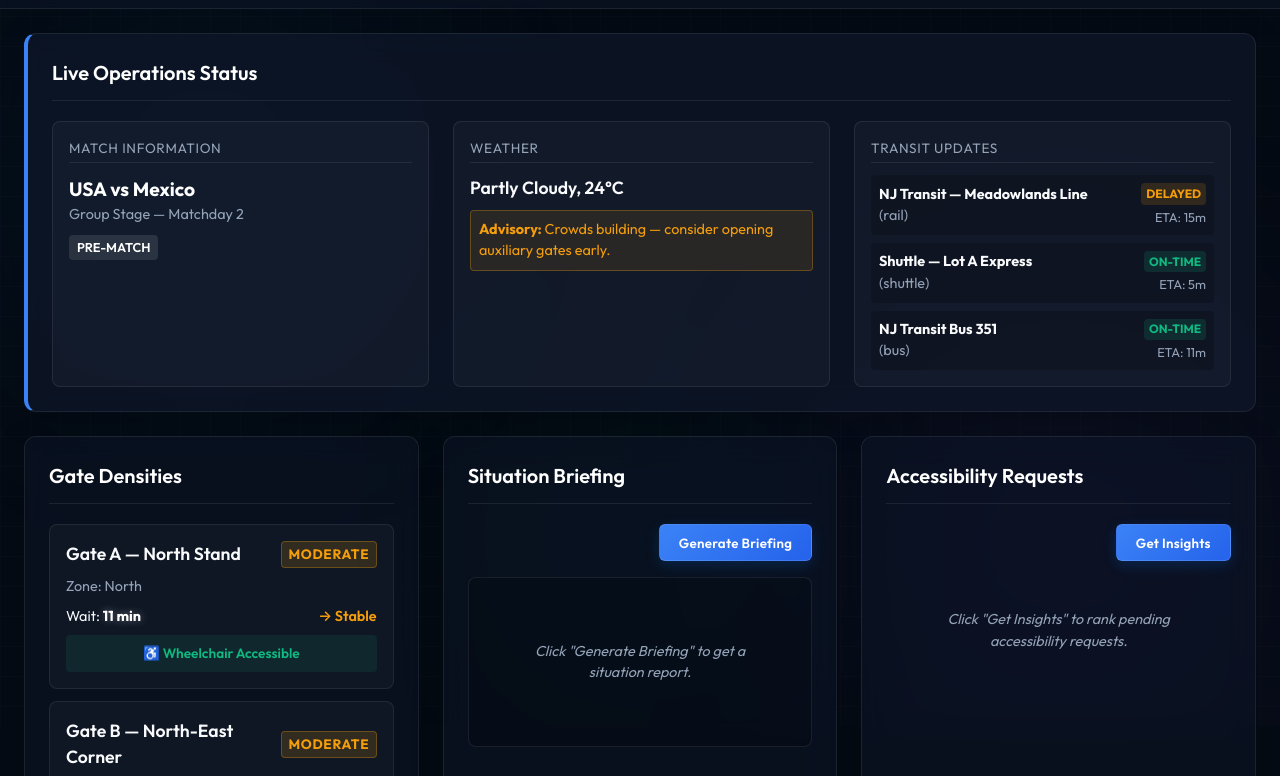
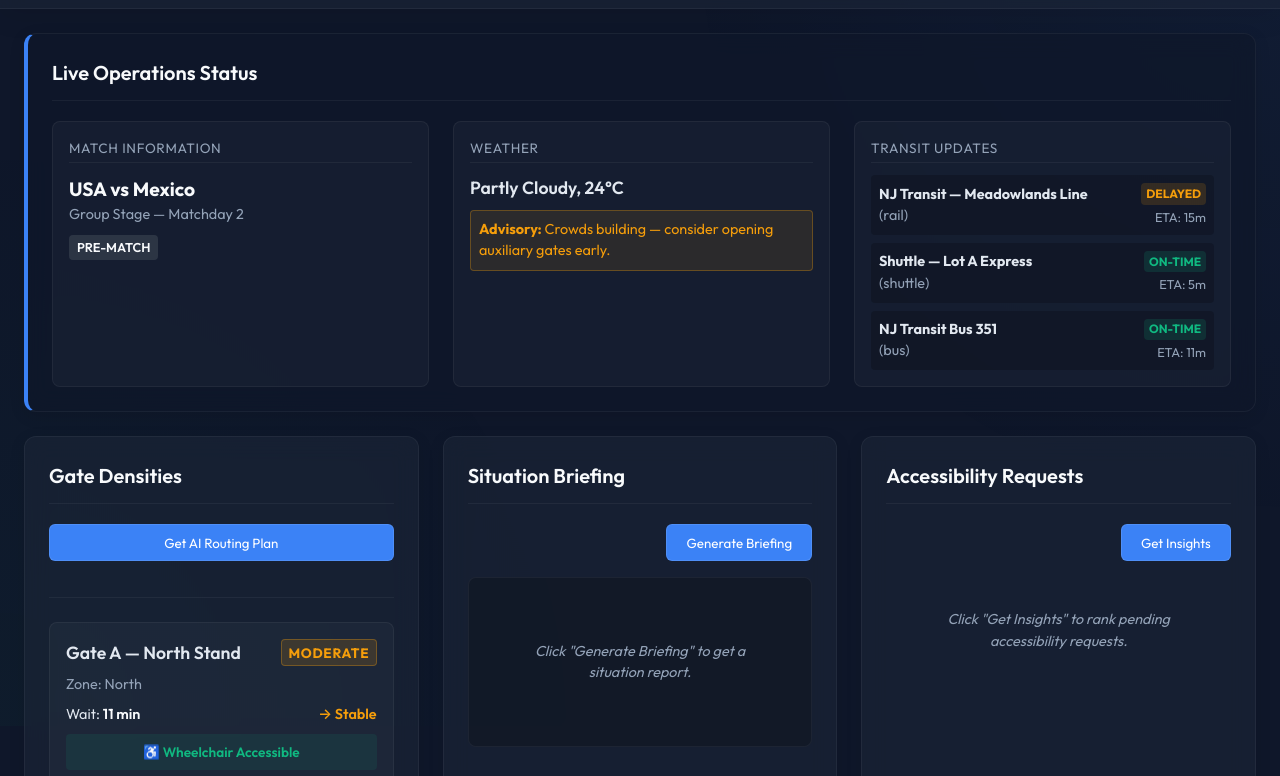
Before and after one commit to samarrajx/StadiumOps-Copilot-Lite, a website with bundled scripts: page public/index.html in a window 1280 px wide. Shown: the part 74-850 px from the top of the page. Built offline with nearby package versions, Linux system fonts and the light colour scheme.

Commit message:
feat: integrate gate recommendation AI and apply clean SaaS UI styles

```diff
--- a/public/css/index.css
+++ b/public/css/index.css
@@ -4,30 +4,30 @@
  */
 
 :root {
-  /* Ambient Dark Background */
-  --bg-color: #050b14;
+  /* Sleek SaaS Background */
+  --bg-color: #0f172a;
 
-  /* Glassmorphism Panel Tokens */
-  --panel-bg: rgba(15, 23, 42, 0.45);
-  --panel-bg-hover: rgba(30, 41, 59, 0.6);
-  --panel-blur: blur(16px);
-  --border-light: rgba(255, 255, 255, 0.08);
-  --border-glow: rgba(59, 130, 246, 0.15);
+  /* Frosted Panel Tokens */
+  --panel-bg: rgba(30, 41, 59, 0.5);
+  --panel-bg-hover: rgba(51, 65, 85, 0.6);
+  --panel-blur: blur(12px);
+  --border-light: rgba(255, 255, 255, 0.05);
+  --border-glow: rgba(255, 255, 255, 0.1);
 
   /* Typography */
-  --text-main: #f8fafc;
+  --text-main: #e2e8f0;
   --text-muted: #94a3b8;
-  --text-bright: #ffffff;
+  --text-bright: #f8fafc;
 
-  /* Neon Accents */
+  /* Professional Accents */
   --accent: #3b82f6;
-  --accent-glow: rgba(59, 130, 246, 0.5);
+  --accent-glow: rgba(59, 130, 246, 0.3);
   --accent-hover: #60a5fa;
 
-  /* Semantic Status Colors (Vibrant) */
-  --low: #10b981; /* Emerald Green */
-  --medium: #f59e0b; /* Amber */
-  --high: #f43f5e; /* Rose Red */
+  /* Semantic Status Colors (Softened) */
+  --low: #10b981;
+  --medium: #f59e0b;
+  --high: #ef4444;
   --error: #ef4444;
 }
 
@@ -54,52 +54,14 @@ body {
   position: relative;
 }
 
-/* Animated Ambient Background Meshes */
+/* Clean Ambient Background */
 .ambient-bg {
   position: fixed;
   top: 0; left: 0; width: 100vw; height: 100vh;
   z-index: -1;
-  overflow: hidden;
+  background: radial-gradient(circle at top right, rgba(59, 130, 246, 0.05), transparent 40%),
+              radial-gradient(circle at bottom left, rgba(16, 185, 129, 0.03), transparent 40%);
   pointer-events: none;
-}
-.ambient-bg::after {
-  content: '';
-  position: absolute;
-  inset: 0;
-  background-image:
-    linear-gradient(rgba(255, 255, 255, 0.03) 1px, transparent 1px),
-    linear-gradient(90deg, rgba(255, 255, 255, 0.03) 1px, transparent 1px);
-  background-size: 30px 30px;
-  z-index: 1;
-  opacity: 0.5;
-}
-.ambient-glow {
-  position: absolute;
-  border-radius: 50%;
-  filter: blur(100px);
-  opacity: 0.5;
-  animation: drift 20s infinite alternate ease-in-out;
-}
-.glow-1 {
-  top: -10%; left: -10%; width: 50vw; height: 50vw;
-  background: radial-gradient(circle, rgba(14,165,233,0.15) 0%, rgba(0,0,0,0) 70%);
-  animation-delay: 0s;
-}
-.glow-2 {
-  bottom: -20%; right: -10%; width: 60vw; height: 60vw;
-  background: radial-gradient(circle, rgba(139,92,246,0.15) 0%, rgba(0,0,0,0) 70%);
-  animation-delay: -5s;
-}
-.glow-3 {
-  top: 40%; left: 30%; width: 40vw; height: 40vw;
-  background: radial-gradient(circle, rgba(16,185,129,0.1) 0%, rgba(0,0,0,0) 70%);
-  animation-delay: -10s;
-}
-
-@keyframes drift {
-  0% { transform: translate(0, 0) scale(1); }
-  50% { transform: translate(5%, 5%) scale(1.05); }
-  100% { transform: translate(-2%, 8%) scale(0.95); }
 }
 
 .skip-link {
@@ -203,9 +165,9 @@ a:focus-visible,
   padding: 1.5rem;
   display: flex;
   flex-direction: column;
-  box-shadow: 0 8px 32px 0 rgba(0, 0, 0, 0.2);
-  transition: transform 0.3s cubic-bezier(0.34, 1.56, 0.64, 1), box-shadow 0.3s ease, border-color 0.3s ease;
-  animation: fadeUp 0.6s cubic-bezier(0.16, 1, 0.3, 1) both;
+  box-shadow: 0 4px 16px rgba(0, 0, 0, 0.1);
+  transition: transform 0.2s ease, box-shadow 0.2s ease, border-color 0.2s ease;
+  animation: fadeUp 0.5s ease-out both;
 }
 .panel:nth-child(1) { animation-delay: 0.05s; }
 .panel:nth-child(2) { animation-delay: 0.1s; }
@@ -215,9 +177,9 @@ a:focus-visible,
 .panel:nth-child(6) { animation-delay: 0.3s; }
 
 .panel:hover {
-  transform: translateY(-4px) scale(1.01);
+  transform: translateY(-2px);
   border-color: var(--border-glow);
-  box-shadow: 0 12px 40px 0 rgba(0, 0, 0, 0.4), 0 0 20px var(--border-glow);
+  box-shadow: 0 8px 32px rgba(0, 0, 0, 0.2);
 }
 
 .panel h2 {
@@ -246,22 +208,19 @@ a:focus-visible,
    Inputs & Buttons
 --------------------------------------------------------- */
 button {
-  background: linear-gradient(135deg, var(--accent) 0%, #2563eb 100%);
+  background: var(--accent);
   color: white;
   border: 1px solid rgba(255, 255, 255, 0.1);
   padding: 0.6rem 1.2rem;
   border-radius: 6px;
   cursor: pointer;
   font-family: inherit;
-  font-weight: 600;
-  letter-spacing: 0.02em;
+  font-weight: 500;
   transition: all 0.2s ease;
-  box-shadow: 0 4px 14px 0 rgba(0, 118, 255, 0.2);
 }
 button:hover:not(:disabled) {
-  transform: translateY(-2px);
-  box-shadow: 0 6px 20px rgba(0, 118, 255, 0.35);
-  background: linear-gradient(135deg, var(--accent-hover) 0%, var(--accent) 100%);
+  transform: translateY(-1px);
+  background: var(--accent-hover);
 }
 button:active:not(:disabled) {
   transform: translateY(0);
@@ -415,15 +374,41 @@ input:focus, textarea:focus {
   padding: 1rem;
   margin-bottom: 0.75rem;
   border-radius: 8px;
-  transition: transform 0.3s cubic-bezier(0.34, 1.56, 0.64, 1), background 0.3s ease, box-shadow 0.3s ease;
+  transition: transform 0.2s ease, background 0.2s ease, box-shadow 0.2s ease;
 }
 .gate-card:hover {
-  background: rgba(255, 255, 255, 0.06);
-  transform: scale(1.03);
-  box-shadow: 0 8px 24px rgba(0, 0, 0, 0.2);
+  background: rgba(255, 255, 255, 0.05);
+  transform: translateY(-1px);
+  box-shadow: 0 4px 12px rgba(0, 0, 0, 0.1);
 }
 .gate-card--no-wheelchair { opacity: 0.4; }
 .gate-card--accessible { }
+
+/* AI Gate Recommendation */
+.gate-ai-section {
+  margin-bottom: 1.5rem;
+  padding-bottom: 1.5rem;
+  border-bottom: 1px solid var(--border-light);
+}
+.btn-gate-ai {
+  width: 100%;
+  margin-bottom: 0.75rem;
+}
+.ai-recommendation-card {
+  background: rgba(59, 130, 246, 0.1);
+  border: 1px solid rgba(59, 130, 246, 0.2);
+  border-radius: 8px;
+  padding: 1rem;
+  font-size: 0.95rem;
+  line-height: 1.5;
+  color: var(--text-main);
+  animation: fadeUp 0.3s ease-out;
+}
+.ai-label {
+  color: var(--accent);
+  display: block;
+  margin-bottom: 0.25rem;
+}
 
 .gate-card__header {
   display: flex;
@@ -448,9 +433,8 @@ input:focus, textarea:focus {
 }
 .gate-stat { font-size: 0.9rem; }
 .gate-wait {
-  font-weight: 700;
+  font-weight: 600;
   color: var(--text-bright);
-  text-shadow: 0 0 8px rgba(255, 255, 255, 0.4);
 }
 
 .gate-trend { font-weight: 600; }
@@ -496,17 +480,8 @@ input:focus, textarea:focus {
 }
 .density-high {
   color: var(--high);
-  background: rgba(244, 63, 94, 0.15);
-  border: 1px solid rgba(244, 63, 94, 0.3);
-  text-shadow: 0 0 10px rgba(244, 63, 94, 0.6);
-  /* Pulse animation for critical state */
-  animation: pulse-high 2s infinite;
-}
-
-@keyframes pulse-high {
-  0% { box-shadow: 0 0 0 0 rgba(244, 63, 94, 0.4); }
-  70% { box-shadow: 0 0 0 6px rgba(244, 63, 94, 0); }
-  100% { box-shadow: 0 0 0 0 rgba(244, 63, 94, 0); }
+  background: rgba(239, 68, 68, 0.15);
+  border: 1px solid rgba(239, 68, 68, 0.3);
 }
 
 /* ---------------------------------------------------------
--- a/public/js/panels/gateGrid.js
+++ b/public/js/panels/gateGrid.js
@@ -45,9 +45,38 @@ const TREND_LABEL = {
  * @param {HTMLElement} container
  * @param {object|null} signals - LiveSignals object (may be null/undefined during loading)
  */
-export function renderGateGrid(container, signals) {
+export function renderGateGrid(container, signals, aiConfig = {}) {
   clearChildren(container);
 
+  const { recState = { status: 'idle', data: null, error: null }, onRecommend = () => {} } = aiConfig;
+
+  // AI Recommendation Section
+  const aiBtn = el('button', { class: 'btn-generate btn-gate-ai' }, ['Get AI Routing Plan']);
+  if (recState.status === 'loading') {
+    aiBtn.setAttribute('disabled', 'true');
+    aiBtn.textContent = 'Analyzing live conditions...';
+  }
+  aiBtn.addEventListener('click', onRecommend);
+
+  let aiContent = null;
+  if (recState.status === 'loading') {
+    aiContent = el('div', { class: 'loading-indicator' }, ['Generating optimal route...']);
+  } else if (recState.status === 'error') {
+    aiContent = el('div', { class: 'error-message' }, [recState.error]);
+  } else if (recState.status === 'success' && recState.data) {
+    aiContent = el('div', { class: 'ai-recommendation-card' }, [
+      el('strong', { class: 'ai-label' }, ['Recommendation: ']),
+      recState.data
+    ]);
+  }
+
+  const aiHeader = el('div', { class: 'gate-ai-section' }, [
+    aiBtn,
+    ...(aiContent ? [aiContent] : [])
+  ]);
+  container.appendChild(aiHeader);
+
+  // Render Gate Cards
   const gates = signals?.gates ?? [];
 
   for (const gate of gates) {
@@ -73,8 +102,6 @@ export function renderGateGrid(container, signals) {
     );
 
     // Wheelchair accessibility row
-    // Gate C (and any future non-accessible gate) gets a visually distinct
-    // warning element, not just a subtle missing icon.
     const accessEl = accessible
       ? el('div', { class: 'gate-access gate-access--ok' },           ['♿ Wheelchair Accessible'])
       : el('div', { class: 'gate-access gate-access--no-wheelchair' }, ['⚠ No Wheelchair Access — use nearest accessible gate']);
@@ -108,20 +135,38 @@ export function renderGateGrid(container, signals) {
 
 /**
  * Subscribes the gate grid to a store, rendering immediately and on every
- * subsequent state update. The store's state is expected to have a `signals`
- * property containing the LiveSignals object.
+ * subsequent state update.
  *
  * @param {HTMLElement}                         container - DOM node to render into.
  * @param {{ getState: Function, subscribe: Function }} store - App state store.
  * @returns {Function} Unsubscribe function — call to detach this panel.
  */
 export function mountGateGrid(container, store) {
-  const render = (state) => {
-    renderGateGrid(container, state.signals ?? null);
+  let recState = { status: 'idle', data: null, error: null };
+
+  const handleRecommendClick = async () => {
+    recState = { status: 'loading', data: null, error: null };
+    render(); // force re-render with loading state
+    try {
+      // dynamic import to avoid circular dependency issues and keep the module pure if api is missing
+      const { fetchGateRecommendation } = await import('../api.js');
+      const res = await fetchGateRecommendation();
+      recState = { status: 'success', data: res.recommendation, error: null };
+    } catch (err) {
+      recState = { status: 'error', data: null, error: err.message };
+    }
+    render(); // force re-render with success/error state
+  };
+
+  const render = (state = store.getState()) => {
+    renderGateGrid(container, state.signals ?? null, {
+      recState,
+      onRecommend: handleRecommendClick
+    });
   };
 
   // Render once immediately with current state
-  render(store.getState());
+  render();
 
   // Subscribe to future state changes
   return store.subscribe(render);
```
Also changed, not shown: tests/panel-gateGrid.test.js (+2 -2 lines).
